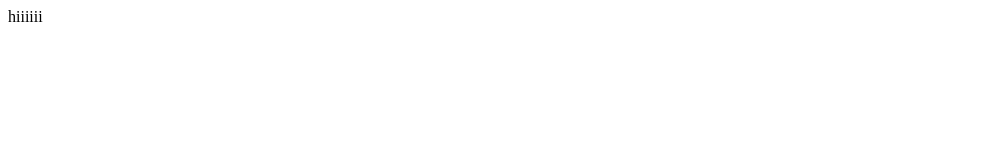
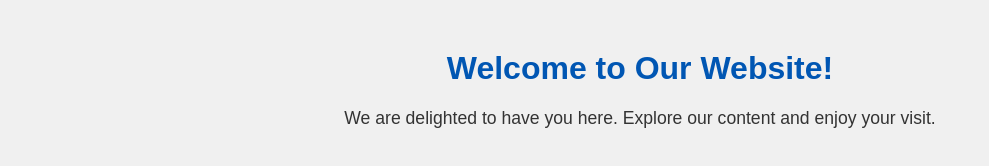
Before and after one commit to TomChan1203/ImHereForYou, a plain HTML site: page Index.html in a window 1280 px wide. Shown: the whole page, without its empty margins (0-989 px from the left). Drawn offline with Linux system fonts and the light colour scheme.

Commit message:
Update Index.html

```diff
--- a/Index.html
+++ b/Index.html
@@ -1 +1,27 @@
-hiiiiii
+<!DOCTYPE html>
+<html lang="en">
+<head>
+    <meta charset="UTF-8">
+    <meta name="viewport" content="width=device-width, initial-scale=1.0">
+    <title>Welcome Page</title>
+    <style>
+        body {
+            font-family: Arial, sans-serif;
+            text-align: center;
+            margin-top: 50px;
+            background-color: #f0f0f0;
+            color: #333;
+        }
+        h1 {
+            color: #0056b3;
+        }
+        p {
+            font-size: 1.1em;
+        }
+    </style>
+</head>
+<body>
+    <h1>Welcome to Our Website!</h1>
+    <p>We are delighted to have you here. Explore our content and enjoy your visit.</p>
+</body>
+</html>
```
